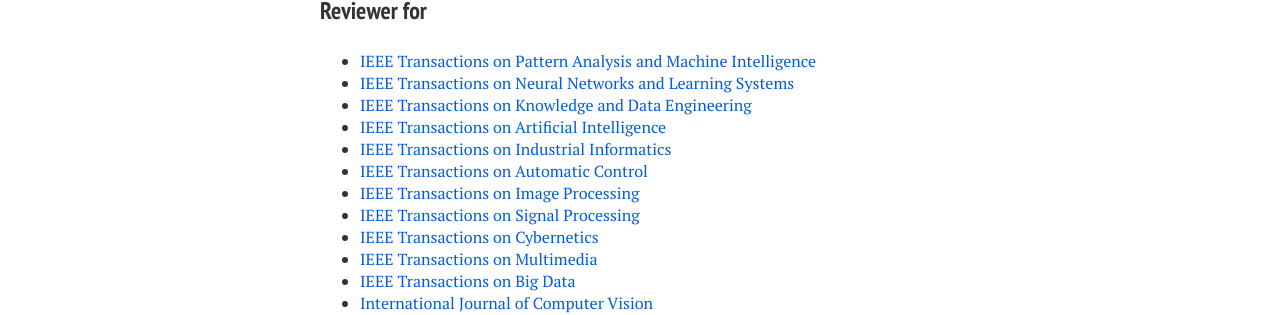
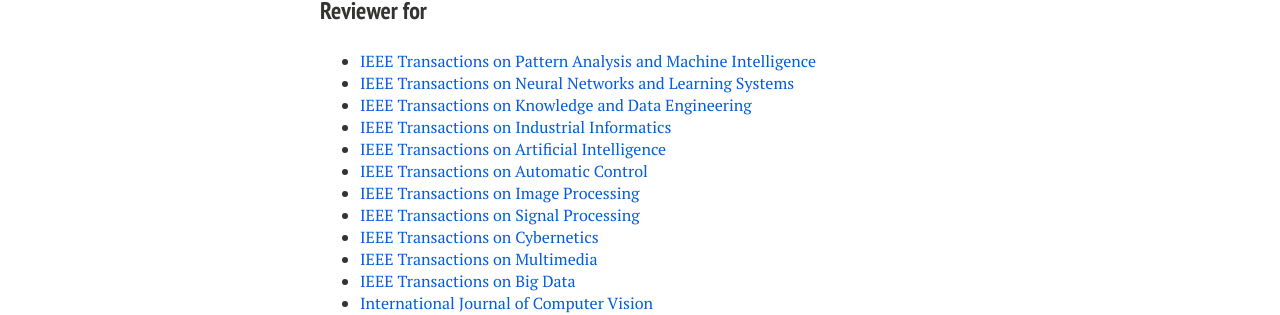
Before and after one commit to xianchaoxiu/xianchaoxiu.github.io, a Jekyll site: the page built from activities/index.md, in a window 1280 px wide. Shown: the part 366-681 px from the top of the page. Built offline with Jekyll 4.4.1, drawn with Linux system fonts in a browser that asks for light colours; nearby versions of some CDN libraries.

Commit message:
Update index.md

```diff
--- a/activities/index.md
+++ b/activities/index.md
@@ -22,8 +22,8 @@ share: false
 * <a href="https://ieeexplore.ieee.org/xpl/RecentIssue.jsp?punumber=34" class="textlink" target="_blank">IEEE Transactions on Pattern Analysis and Machine Intelligence </a> <br>
 * <a href="https://ieeexplore.ieee.org/xpl/RecentIssue.jsp?punumber=5962385" class="textlink" target="_blank">IEEE Transactions on Neural Networks and Learning Systems</a> <br>
 * <a href="https://ieeexplore.ieee.org/xpl/RecentIssue.jsp?punumber=69" class="textlink" target="_blank">IEEE Transactions on Knowledge and Data Engineering</a> <br>
+* <a href="https://ieeexplore.ieee.org/xpl/RecentIssue.jsp?punumber=9424" class="textlink" target="_blank">IEEE Transactions on Industrial Informatics</a> <br>
 * <a href="https://ieeexplore.ieee.org/xpl/RecentIssue.jsp?punumber=9078688" class="textlink" target="_blank">IEEE Transactions on Artificial Intelligence</a> <br>
-* <a href="https://ieeexplore.ieee.org/xpl/RecentIssue.jsp?punumber=9424" class="textlink" target="_blank">IEEE Transactions on Industrial Informatics</a> <br>
 * <a href="https://ieeexplore.ieee.org/xpl/RecentIssue.jsp?punumber=9" class="textlink" target="_blank">IEEE Transactions on Automatic Control</a> <br>
 * <a href="https://ieeexplore.ieee.org/xpl/RecentIssue.jsp?punumber=83" class="textlink" target="_blank">IEEE Transactions on Image Processing</a> <br>
 * <a href="https://ieeexplore.ieee.org/xpl/RecentIssue.jsp?punumber=78" class="textlink" target="_blank">IEEE Transactions on Signal Processing</a> <br>
```
